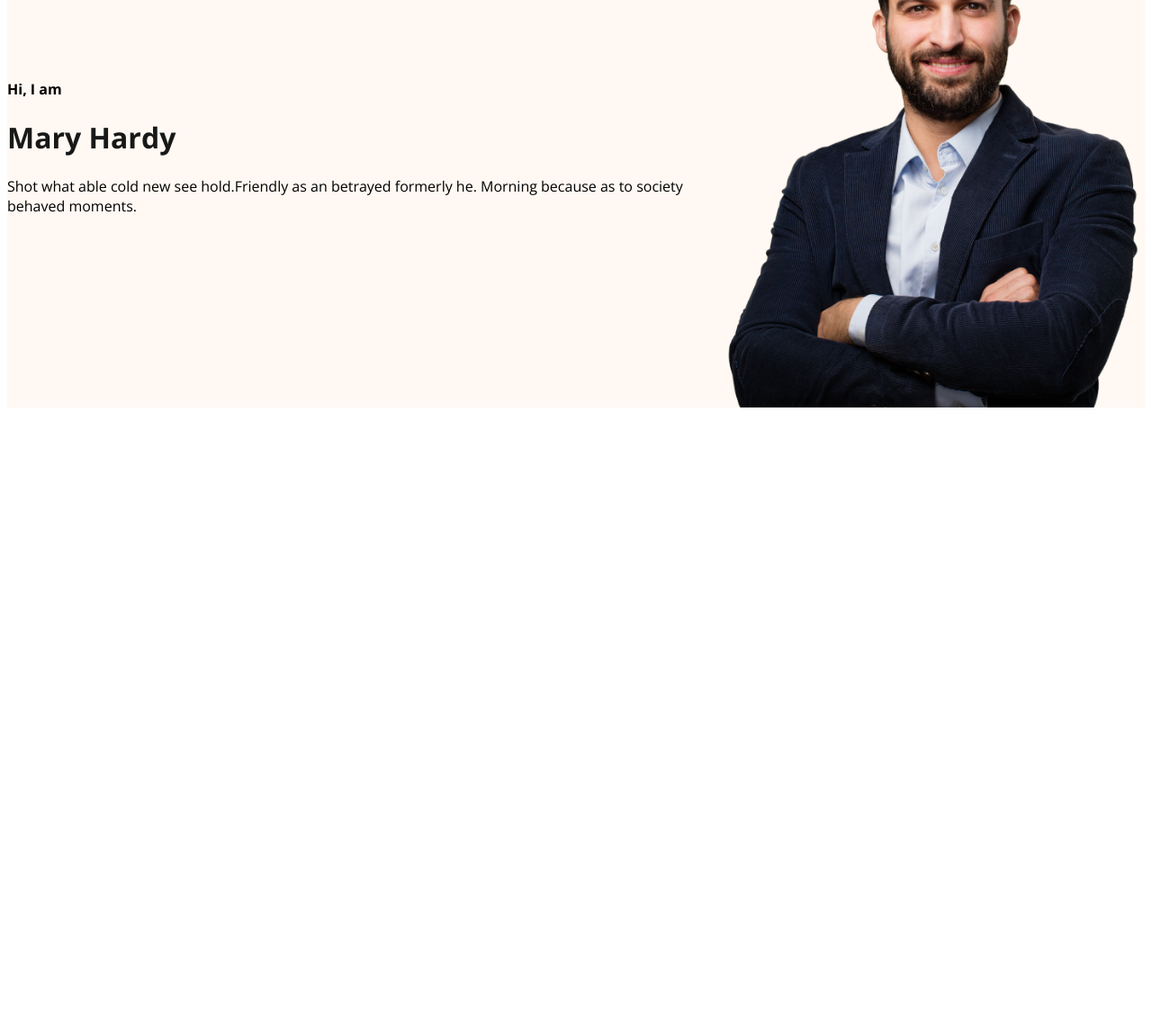
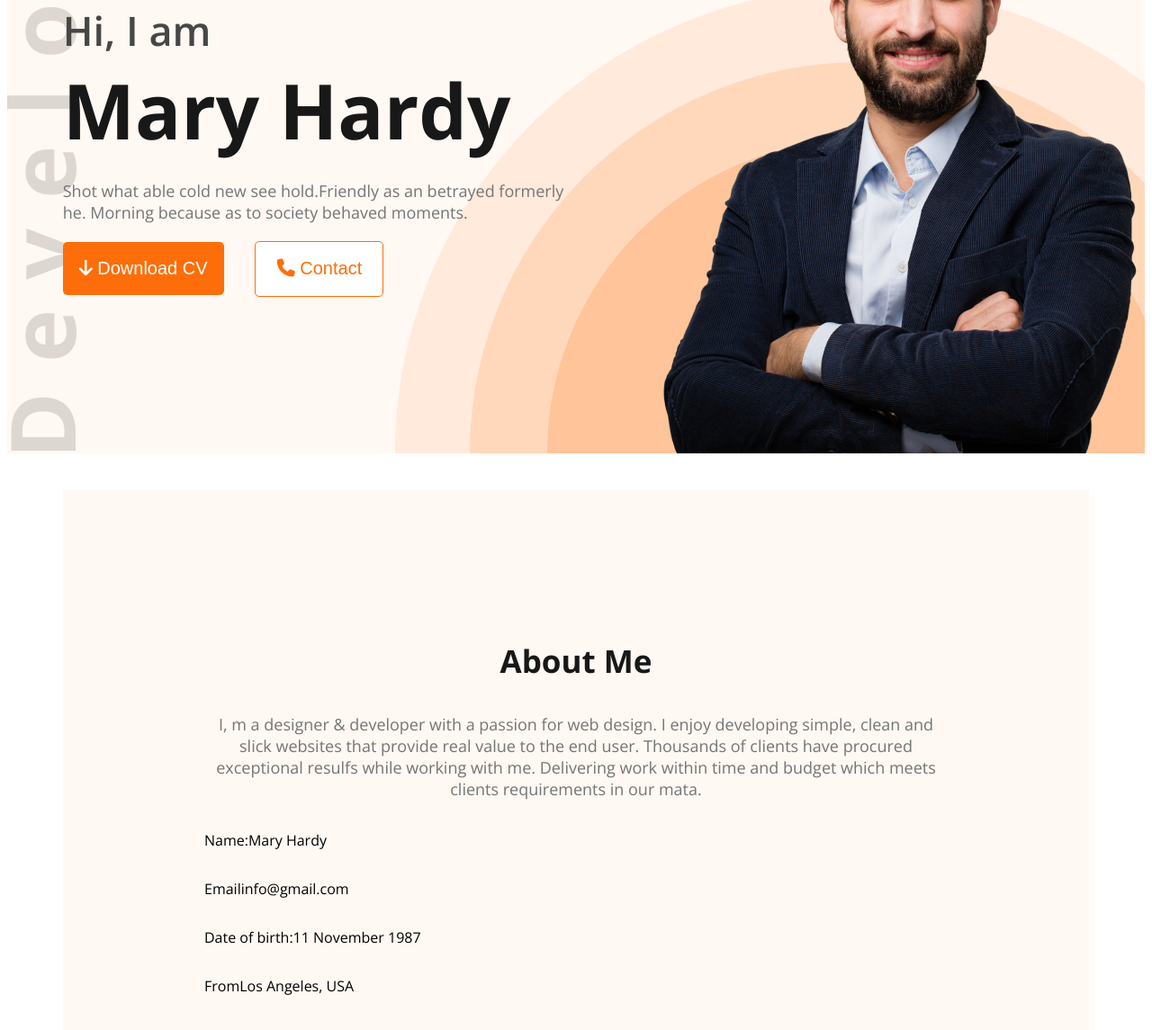
Before and after one commit to amitpaul9/portfolio-site, a plain HTML site: page index.html in a window 1280 px wide. Shown: the part 273-1418 px from the top of the page at 90% size. Before the commit the page ends 800 px from the top, so only its background shows below. Drawn offline with nearby package versions, Linux system fonts and the light colour scheme.

Commit message:
banner added

```diff
--- a/index.html
+++ b/index.html
@@ -8,6 +8,8 @@
     <link rel="preconnect" href="https://fonts.googleapis.com">
 <link rel="preconnect" href="https://fonts.gstatic.com" crossorigin>
 <link href="https://fonts.googleapis.com/css2?family=Open+Sans:ital,wght@0,300..800;1,300..800&display=swap" rel="stylesheet">
+<link rel="stylesheet" href="https://cdnjs.cloudflare.com/ajax/libs/font-awesome/6.7.2/css/all.min.css" integrity="sha512-Evv84Mr4kqVGRNSgIGL/F/aIDqQb7xQ2vcrdIwxfjThSH8CSR7PBEakCr51Ck+w+/U6swU2Im1vVX0SVk9ABhg==" crossorigin="anonymous" referrerpolicy="no-referrer" />
+
 </head>
 <body class="open-sans-normal">
    <header>
@@ -21,9 +23,11 @@
     </nav>
     <div class="banner">
     <div class="banner-content">
-        <h4>Hi, I am</h4>
-        <h1>Mary Hardy</h1>
-        <p>Shot what able cold new see hold.Friendly as an betrayed formerly he. Morning because as to society behaved moments.</p>
+        <h4 class="greetings">Hi, I am</h4>
+        <h1 class="dev-name">Mary Hardy</h1>
+        <p class="dev-description">Shot what able cold new see hold.Friendly as an betrayed formerly <br>he. Morning because as to society behaved moments.</p>
+        <button class="download-btn"><i class="fa-solid fa-arrow-down"></i> Download CV</button>
+        <button class="contact-btn"><i class="fa-solid fa-phone"></i> Contact</button>
 
     </div>
     <img class="dev-image" src="images/hardy.png" alt="">
@@ -31,7 +35,29 @@
     </header>
 
     <main>
+        <section class="about">
+            <h3 class="about-title">About Me</h3>
+            <p class="about-description">I, m a designer & developer with a passion for web design. I enjoy developing simple, clean and slick websites that provide real value to the end user. Thousands of clients have procured exceptional resulfs while working with me. Delivering work within time and budget which meets clients requirements in our mata.</p>
 
+            <div class="about-items">
+            <div class="about-item">
+                <p class="item-title">Name:</p>
+                <p class="item-description">Mary Hardy</p>
+            </div>
+            <div class="about-item">
+                <p class="item-title">Email</p>
+                <p class="item-description">info@gmail.com</p>
+            </div>
+            <div class="about-item">
+                <p class="item-title">Date of birth:</p>
+                <p class="item-description">11 November 1987</p>
+            </div>
+            <div class="about-item">
+                <p class="item-title">From</p>
+                <p class="item-description">Los Angeles, USA</p>
+            </div>
+            </div>
+        </section>
     </main>
 
     <footer>
--- a/style.css
+++ b/style.css
@@ -11,8 +11,10 @@ header{
     background-color:  #FFF8F3;
 }
 
-h1{
+.nav-title{
     color: #181818;
+    size: 45px;
+    font-weight: 800;
 }
 
 .nav-title-style{
@@ -22,7 +24,7 @@ h1{
 nav{
     display: flex;
     justify-content: space-between;
-    margin: 49px 226px 0  230px;
+    margin: 0 226px 0  230px;
 
 
 }
@@ -59,11 +61,95 @@ nav ul li{
     align-items: center;
 }
 
-.dev-image{
-    height: 584px;
-    width: 676;
+.banner-content{
+    margin: 0 auto;
+}
+
+header{
+    background-image: url(images/developer.png), url(images/header_bg.png);
+    background-position: left, right bottom;
+    background-repeat: no-repeat;
 }
 
 .banner-content{
+   margin: 0 auto;
+}
+
+.greetings{
+    font-size: 45px;
+    font-weight: 600;
+    margin: 0;
+    padding: 0;
+    color: #474747;
+}
+
+.dev-name{
+    font-size: 85px;
+    font-weight: bold;
+    margin: 0;
+    padding: 0;
+    color: #181818;
+}
+
+.dev-description{
+    font-size: 18px;
+    color: #757575;
+    margin: 0;
+    padding: 20px 0;
+}
+
+
+
+.download-btn{
+    background-color: #FD6E0A;
+    color: #FFFFFF;
+    border: none;
+    border-radius: 5px;
+    padding: 18px;
+    font-size: 20px;
+    text-decoration: bold;
+    margin-right: 30px;
+}
+
+.contact-btn{
+    background-color: #FFFFFF;
+    color: #FD6E0A;
+    border: none;
+    border-radius: 5px;
+    padding: 18px;
+    font-size: 20px;
+    text-decoration: bold;
+    padding: 18px 23px 19px 24px;
+    border: 1px solid #FD6E0A;
+    font-size: 20px;
+
+
+}
+/* banner style end */
+/* About section style start */
+main{
+    max-width: 1140px;
+    max-height: 540px;
     margin: 0 auto;
 }
+.about{
+    background-color: #FFF8F3;
+    padding: 131px 157px;
+    margin-top: 41px;
+    text-align: center;
+}
+
+.about-title{
+    font-size: 35px;
+    font-weight: bold;
+    color: #181818;
+}
+
+.about-description{
+    color: #757575;
+    font-size: 18px;
+}
+
+.about-item{
+    display: flex;
+}
```
